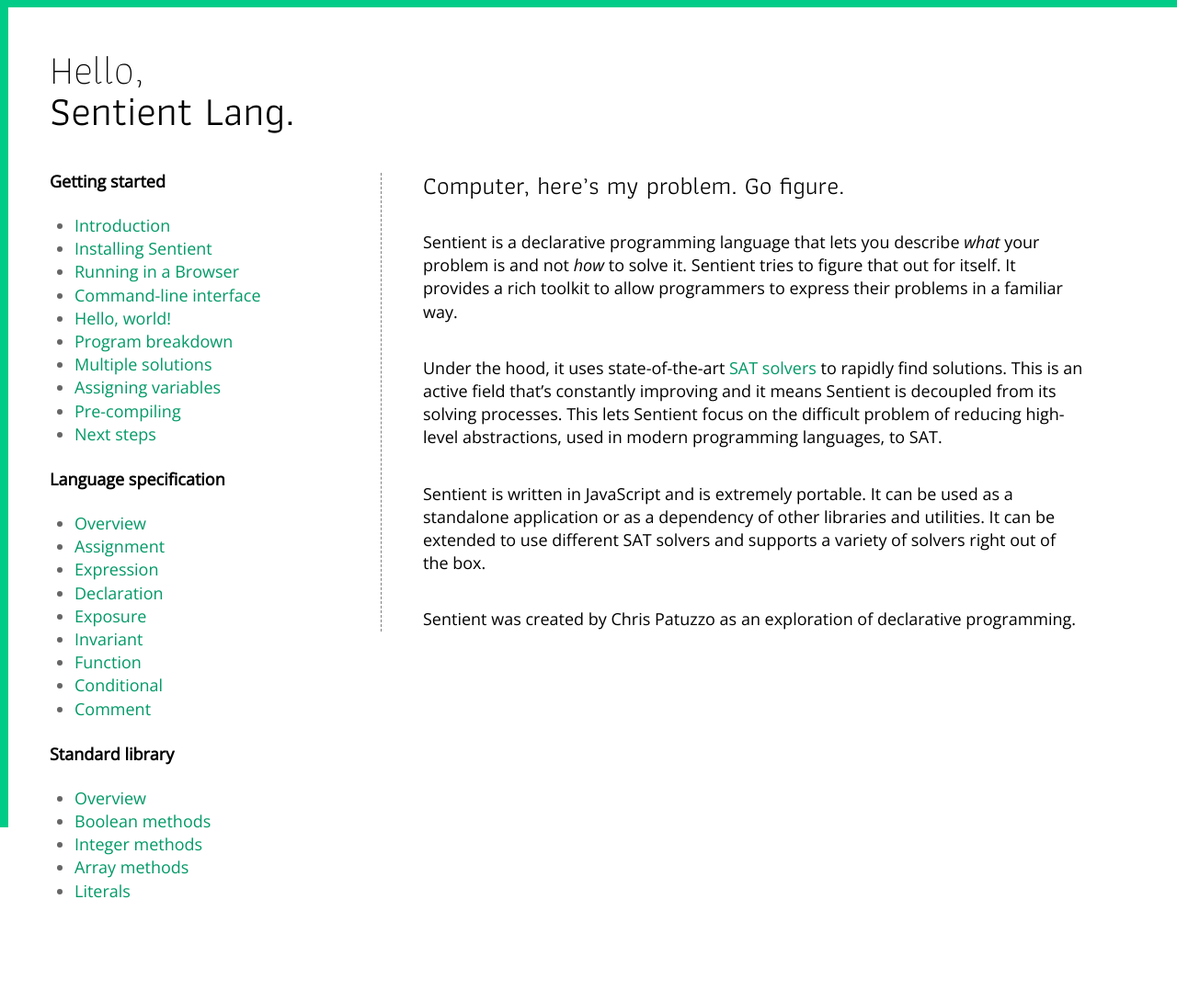
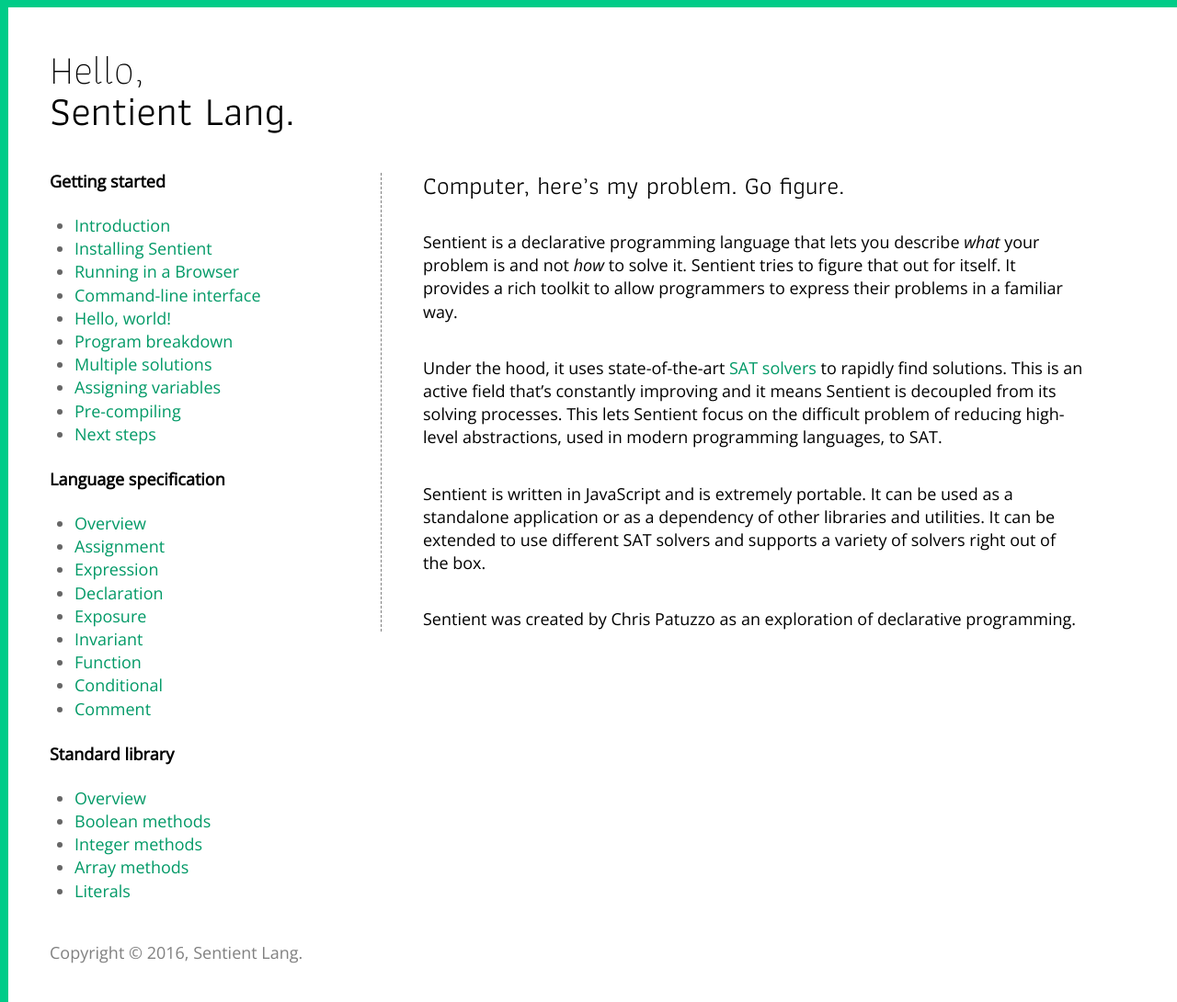
Before and after one commit to sentient-lang/sentient-lang.org, a Jekyll site: the page built from index.md, in a window 1280 px wide. Shown: the whole page at 92% size. Built offline with Jekyll 4.4.1, drawn with Linux system fonts in a browser that asks for light colours; before the commit the page ends 1009 px from its top, so only the background shows below that.

Commit message:
Add a copyright footer

```diff
--- a/_layouts/default.html
+++ b/_layouts/default.html
@@ -55,6 +55,10 @@
       <section>
         {{ content }}
       </section>
+
+      <footer>
+        <p>Copyright &copy; 2016, Sentient Lang.</p>
+      </footer>
     </div>
   </body>
 </html>
--- a/_scss/layout.scss
+++ b/_scss/layout.scss
@@ -69,6 +69,12 @@
   }
 }
 
+footer {
+  clear: both;
+  color: gray;
+  padding-top: 1em;
+}
+
 section {
   margin-left: 20em;
   margin-top: 2.5em;
```
